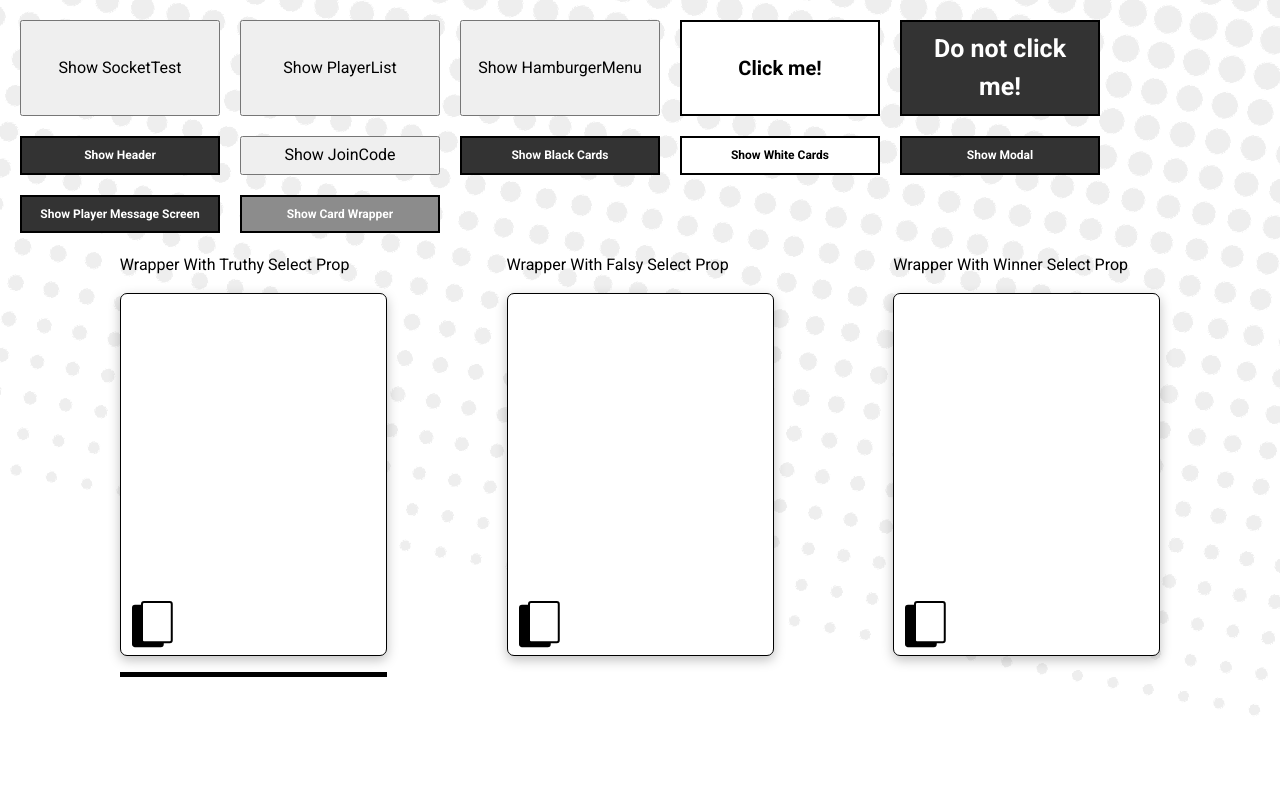
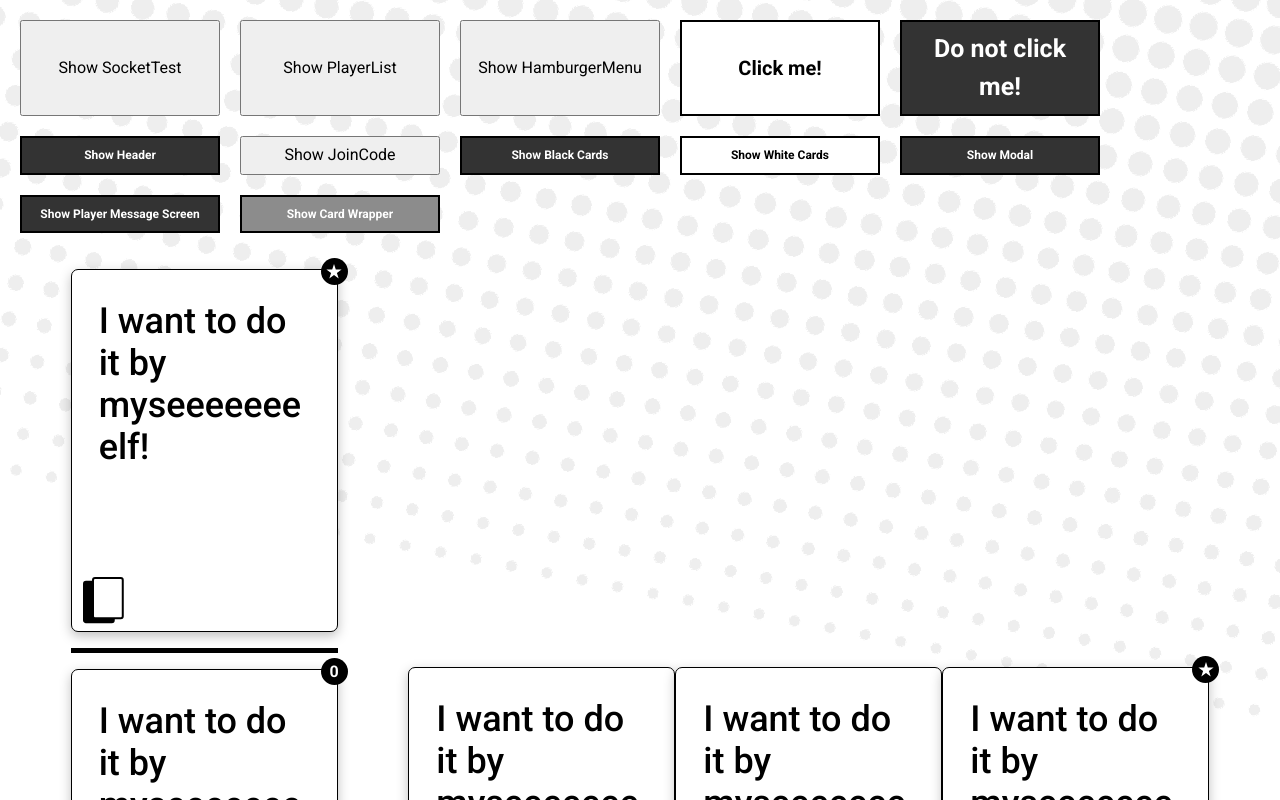
Before and after one commit to I3uckwheat/cards-of-carousal, a React (Create React App) app in the folder frontend/: page / in a window 1280 px wide. Both pictures are taken after a click on the button "Show Card Wrapper". Shown: the top 800 px of the page. Built offline with nearby package versions, Linux system fonts and the light colour scheme; no server answers.

Commit message:
refactor prop types in card wrapper component

```diff
--- a/frontend/src/App.css
+++ b/frontend/src/App.css
@@ -1,6 +1,5 @@
 .App {
   width: 100vw;
-  min-height: 100vh;
   height: auto;
 }
 
--- a/frontend/src/components/CardWrapper/CardWrapper.js
+++ b/frontend/src/components/CardWrapper/CardWrapper.js
@@ -1,23 +1,47 @@
 import React from 'react';
 import { PropTypes } from 'prop-types';
 import styled from 'styled-components';
-import WhiteCard from '../Cards/WhiteCard';
+import star from '../../assets/star-1.svg';
 
 const propTypes = {
-  select: (PropTypes.number || PropTypes.oneOf(['winner'])).isRequired,
+  select: PropTypes.oneOf([1, 2, 3, 'winner']).isRequired,
+  children: PropTypes.node.isRequired,
 };
 
 const Wrapper = styled.div`
   display: flex;
   flex-direction: row;
+  justify-content: start;
+  align-items: start;
   padding: 1rem 0;
   border-bottom: ${(props) => (props.select ? '5px solid black' : 'none')};
   width: max-content;
+  position: relative;
+  height: auto;
 `;
-export default function CardWrapper({ select }) {
+
+const Circle = styled.div`
+  border-radius: 50%;
+  height: 27px;
+  width: 27px;
+  z-index: 10;
+  position: absolute;
+  right: -10px;
+  top: 5px;
+  background-color: #000;
+  color: white;
+  display: flex;
+  align-items: center;
+  justify-content: center;
+  font-weight: 600;
+`;
+export default function CardWrapper({ children, select }) {
   return (
-    <Wrapper select={select}>
-      <WhiteCard />
+    <Wrapper data-testid="card-wrapper" select={select}>
+      <Circle data-test-id="star">
+        {typeof select === 'number' ? select : <img src={star} alt="Star" />}
+      </Circle>
+      {children}
     </Wrapper>
   );
 }
--- a/frontend/src/temp/CardWrapperExample.js
+++ b/frontend/src/temp/CardWrapperExample.js
@@ -7,25 +7,34 @@ function CardWrapperExample() {
     <div
       style={{
         display: 'flex',
-        flexDirection: 'row',
+        width: '100%',
+        height: '100vh',
         justifyContent: 'space-evenly',
+        alignItems: 'center',
+        flexWrap: 'wrap',
       }}
     >
       <div>
-        <p>Wrapper With Truthy Select Prop</p>
+        <div>
           <CardWrapper select="winner">
             <WhiteCard>I want to do it by myseeeeeeeelf!</WhiteCard>
           </CardWrapper>
         </div>
         <div>
-        <p>Wrapper With Falsy Select Prop</p>
           <CardWrapper select={0}>
             <WhiteCard>I want to do it by myseeeeeeeelf!</WhiteCard>
           </CardWrapper>
         </div>
         <div>
-        <p>Wrapper With Winner Select Prop</p>
-        <CardWrapper select={0}>
+          <CardWrapper select={1}>
+            <WhiteCard>I want to do it by myseeeeeeeelf!</WhiteCard>
+          </CardWrapper>
+        </div>
+      </div>
+      <div>
+        <CardWrapper select="winner">
+          <WhiteCard>I want to do it by myseeeeeeeelf!</WhiteCard>
+          <WhiteCard>I want to do it by myseeeeeeeelf!</WhiteCard>
           <WhiteCard>I want to do it by myseeeeeeeelf!</WhiteCard>
         </CardWrapper>
       </div>
```
Also changed, not shown: frontend/src/assets/star-1.svg (added), 1 other file (tests, documents, lock files or other folders). Lines whose indentation alone changed are shown as unchanged.
